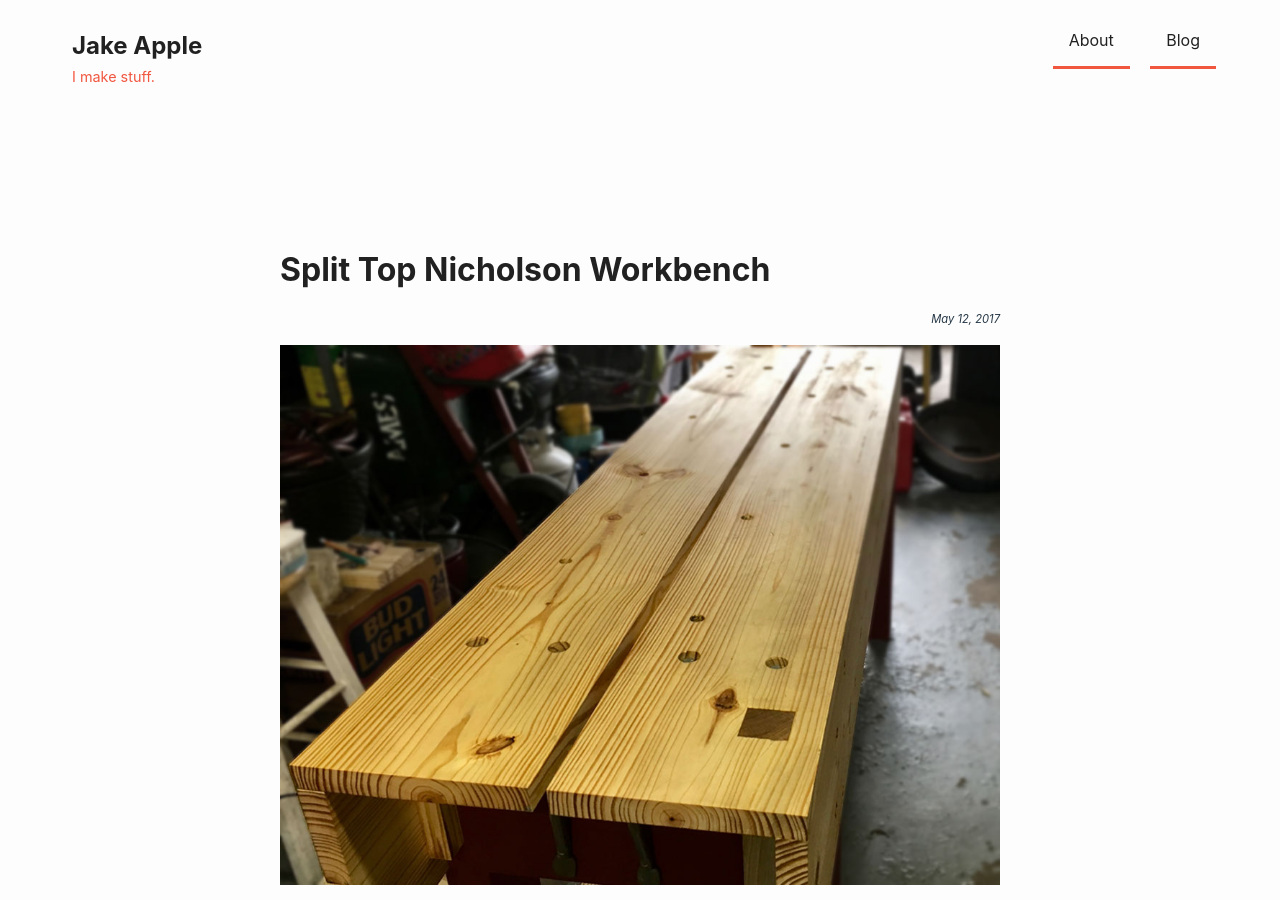
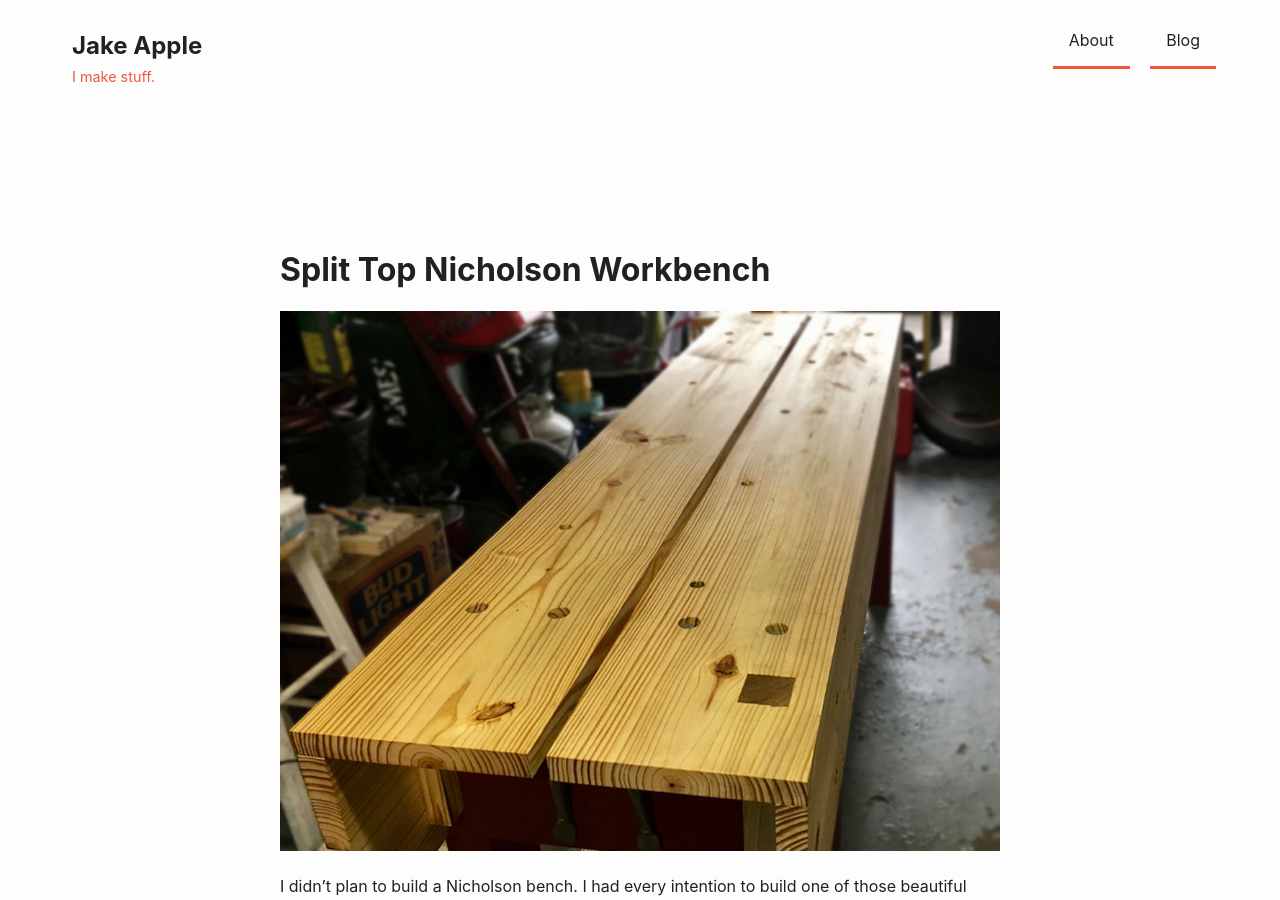
Before and after one commit to appleguy19/appleguy19.github.io, a Jekyll site: the page built from _posts/2017-05-12-split-top-nicholson.md, in a window 1280 px wide and 900 px high. Built offline with Jekyll 4.4.1, drawn with Linux system fonts in a browser that asks for light colours.

Commit message:
Remove dates, so no one knows how out of date everything is...

```diff
--- a/_layouts/post.html
+++ b/_layouts/post.html
@@ -49,7 +49,7 @@
       <article class="page-article">
         <header>
     			<h1 class="article-title">{{ page.title }}</h1>
-    			<p class="meta">{{ page.date | date: "%B %-d, %Y" }}</p>
+    			<!-- <p class="meta">{{ page.date | date: "%B %-d, %Y" }}</p> -->
         </header>
   			{{ content }}
   		</article>
```
